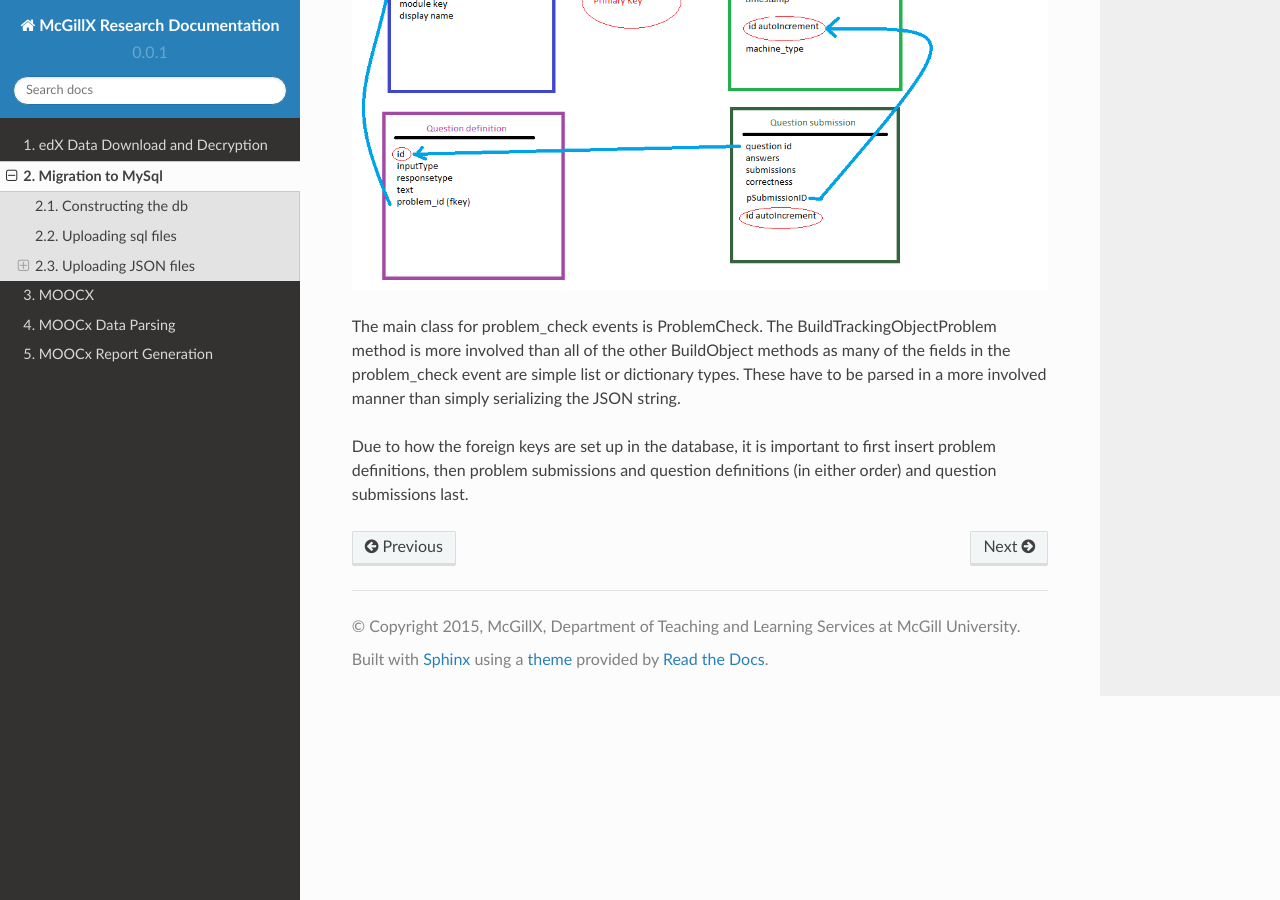
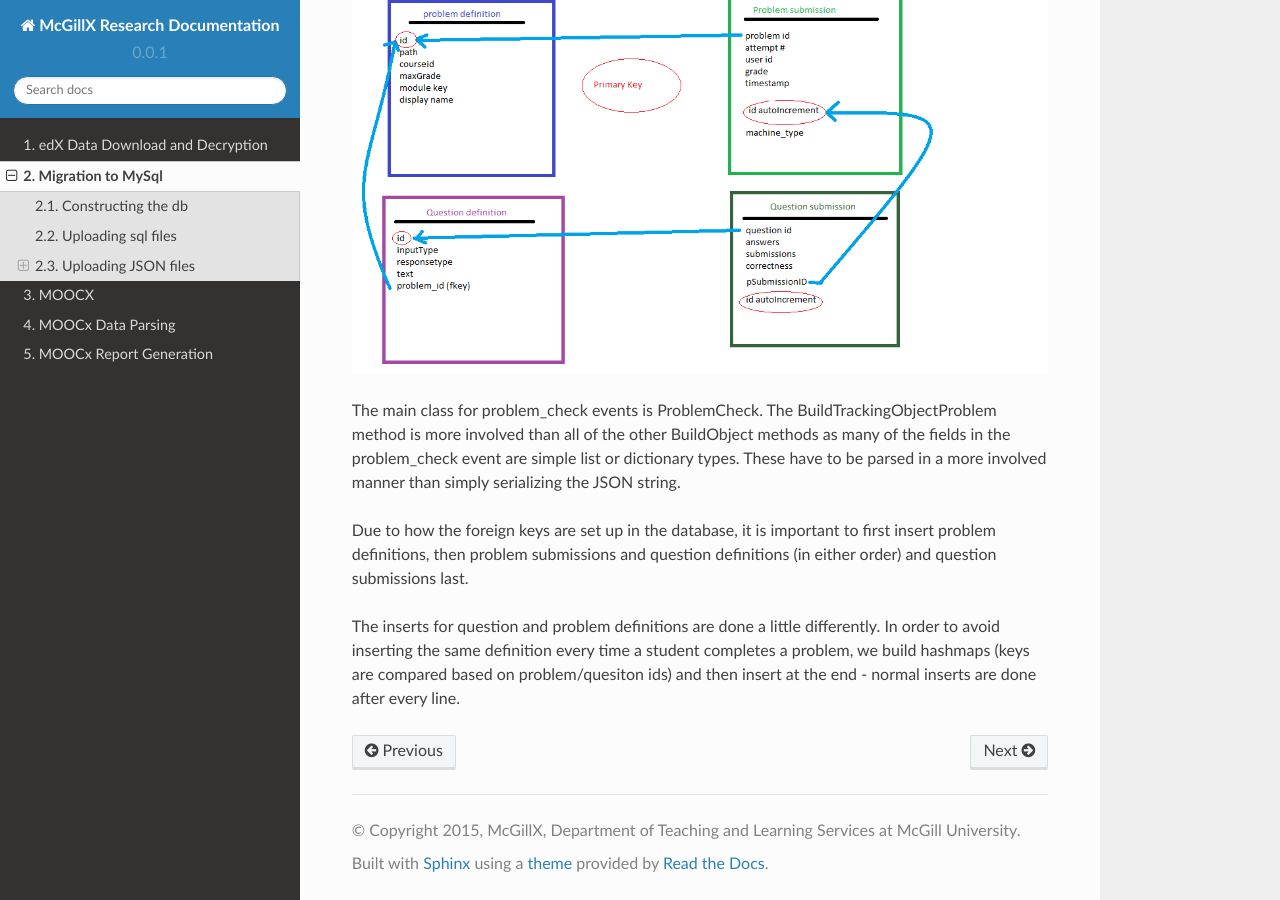
Before and after one commit to McGillX/mcgillx-research-documentation, a Sphinx documentation site: the page built from docs/source/rstfiles/edx_relational_db_migration.rst, in a window 1280 px wide and 900 px high, scrolled down 6833 px. Built offline with Sphinx 7.4.7 and the Read the Docs theme 2.0.0, drawn with Linux system fonts in a browser that asks for light colours; pages that are not in the unit, such as notebooks, are missing from menus; some of the changed text lies outside the part shown.

Commit message:
Update edx_relational_db_migration.rst

```diff
--- a/docs/source/rstfiles/edx_relational_db_migration.rst
+++ b/docs/source/rstfiles/edx_relational_db_migration.rst
@@ -114,6 +114,7 @@
           }
       }
   You likely will want to modify the paths in these methods to suit your own directory structures.
+- For most tables, inserts are done after every relevant line in the tracking logs. In order to speed up performance, it would be reasonable to collect a larger number of values and then do a batch insert.
 
 Video events
 ^^^^^^^^^^^^^^^^^^^^^^^
@@ -247,3 +248,5 @@
 The main class for problem_check events is ProblemCheck. The BuildTrackingObjectProblem method is more involved than all of the other BuildObject methods as many of the fields in the problem_check event are simple list or dictionary types. These have to be parsed in a more involved manner than simply serializing the JSON string.
 
 Due to how the foreign keys are set up in the database, it is important to first insert problem definitions, then problem submissions and question definitions (in either order) and question submissions last.
+
+The inserts for question and problem definitions are done a little differently. In order to avoid inserting the same definition every time a student completes a problem, we build hashmaps (keys are compared based on problem/quesiton ids) and then insert at the end - normal inserts are done after every line.
```
